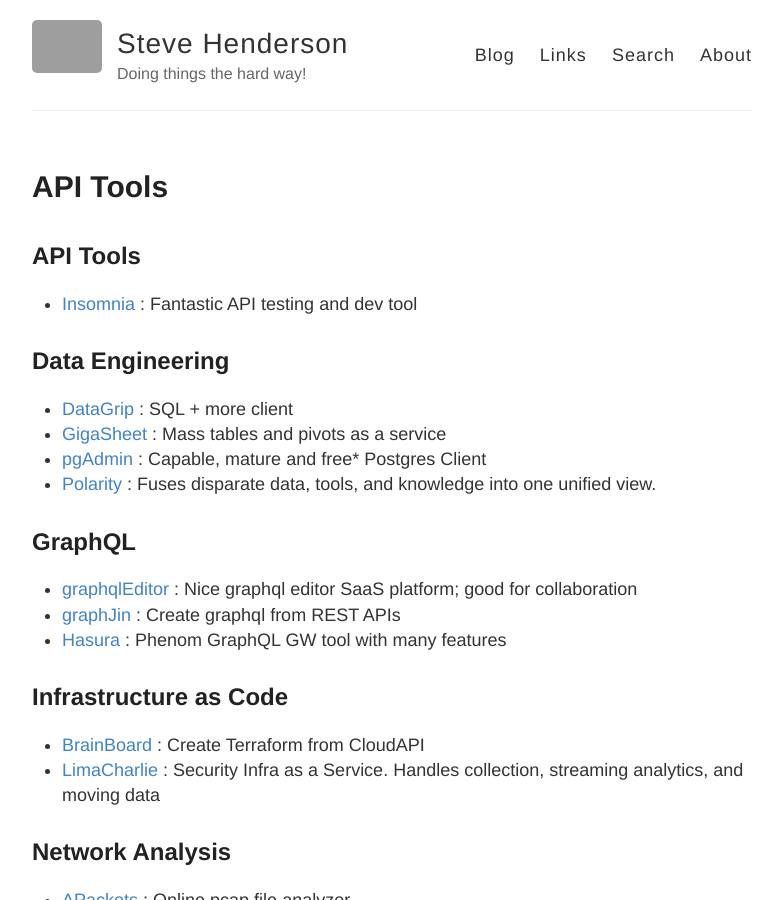
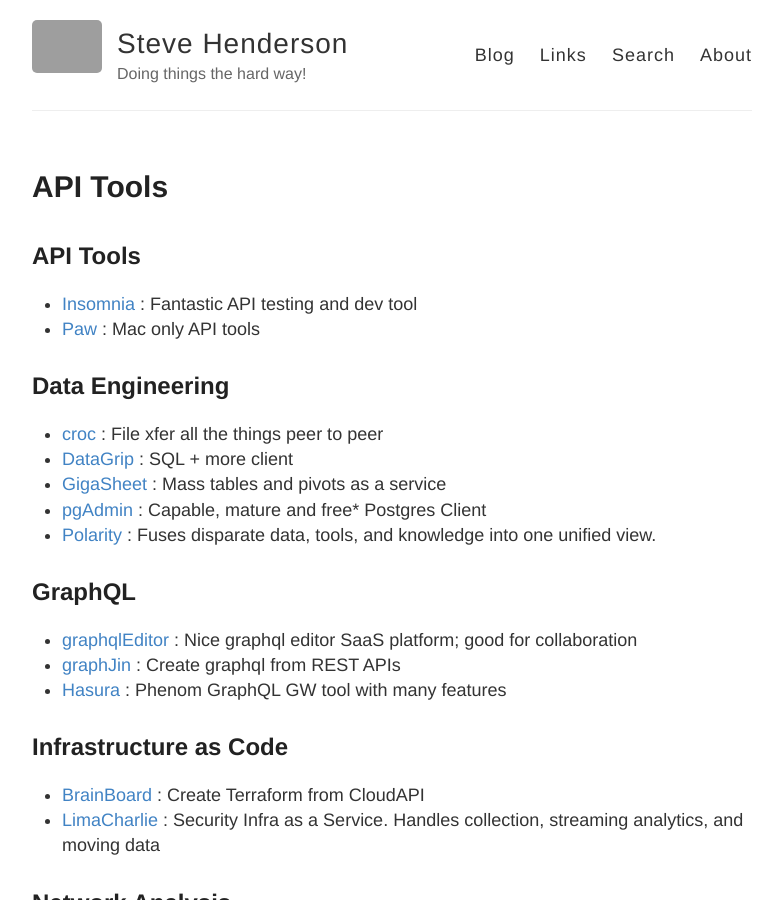
Before and after one commit to stevehenderson/stevehenderson.github.io, a Jekyll site: the page built from tools.md, in a window 1280 px wide and 900 px high. Shown: the whole window, without its empty margins (248-1030 px from the left). Built offline with Jekyll 4.4.1, drawn with Linux system fonts in a browser that asks for light colours; our own code applies the rules of GitHub Pages for plain Markdown files; grey boxes are pictures that could not be loaded.

Commit message:
Update tools.md

```diff
--- a/tools.md
+++ b/tools.md
@@ -1,7 +1,9 @@
 ## API Tools
    * [Insomnia](https://insomnia.rest/) : Fantastic API testing and dev tool
+   * [Paw](https://paw.cloud/) : Mac only API tools
 
 ## Data Engineering
+   * [croc](https://github.com/schollz/croc) : File xfer all the things peer to peer
    * [DataGrip](https://www.jetbrains.com/datagrip/) : SQL + more client
    * [GigaSheet](https://www.gigasheet.com/cyber-security) : Mass tables and pivots as a service
    * [pgAdmin](https://www.pgadmin.org/) : Capable, mature and free* Postgres Client
```
